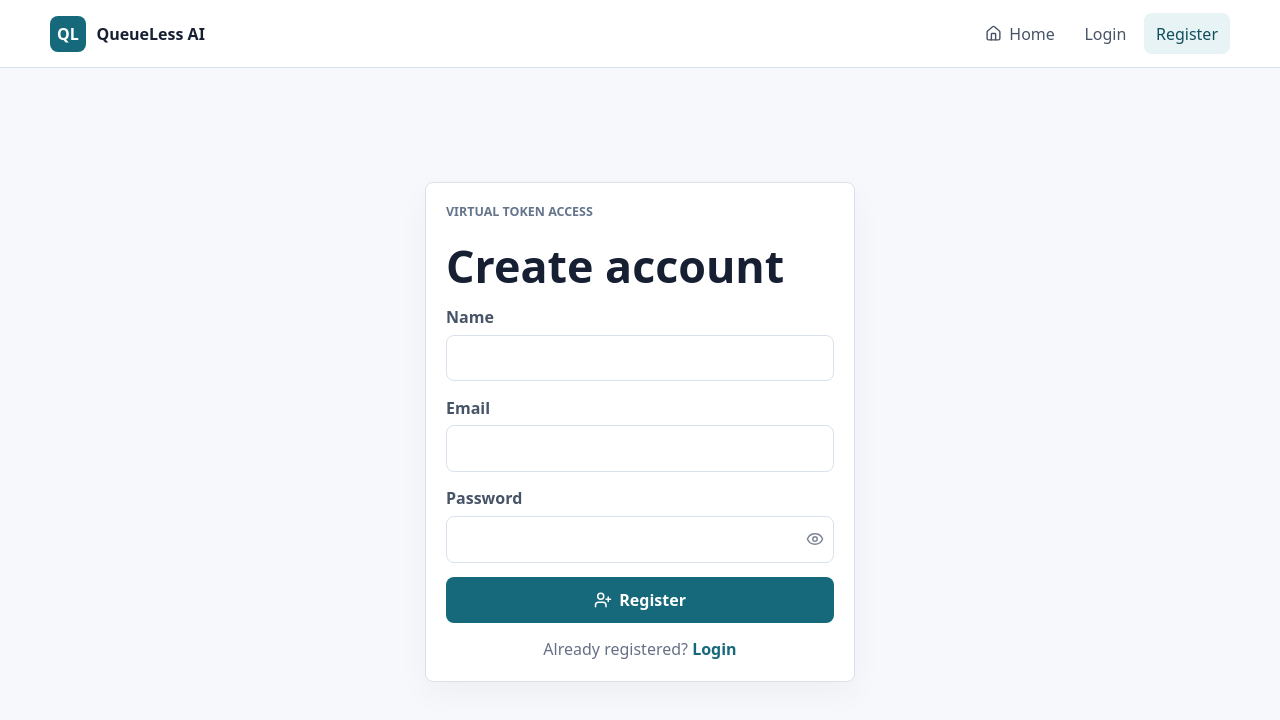
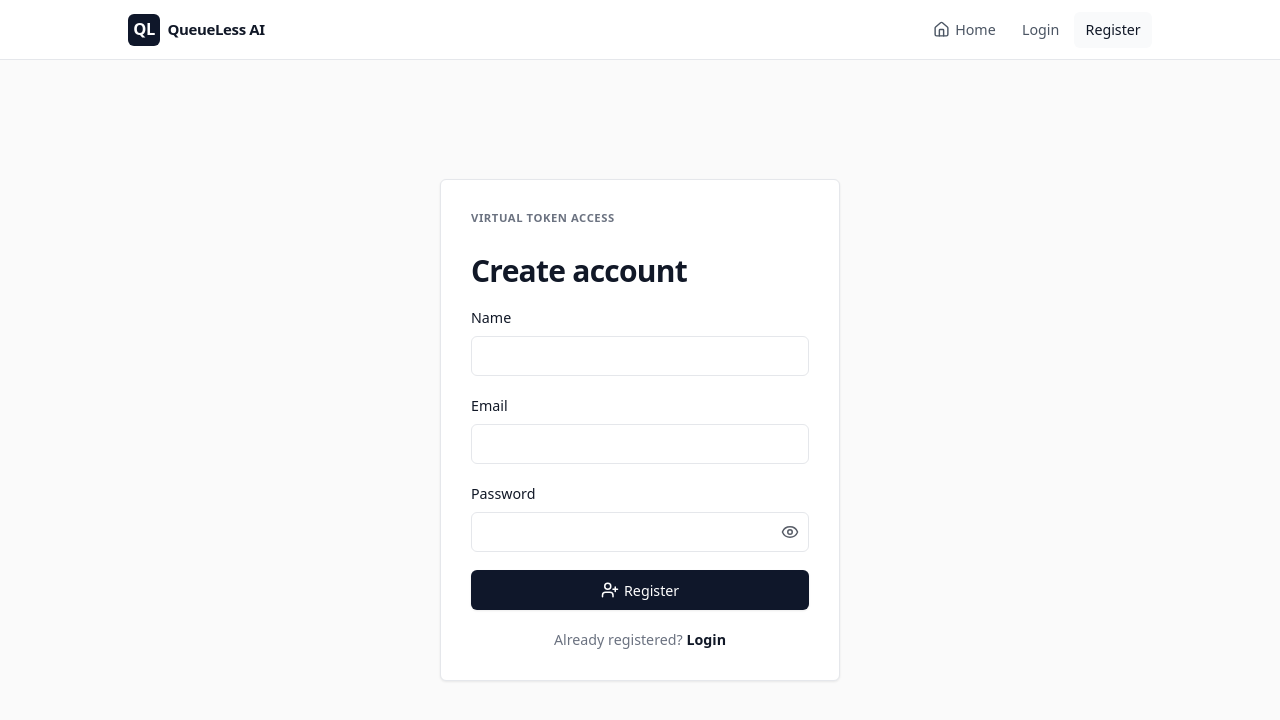
Before and after one commit to Sadikcserymec077/Queueless-Project, a React (Vite) app in the folder frontend/: page /register in a window 1280 px wide. Shown: the top 720 px of the page. Built offline with nearby package versions, Linux system fonts and the light colour scheme; no server answers.

Commit message:
ui: implement clean minimal monochrome professional design

```diff
--- a/frontend/src/styles.css
+++ b/frontend/src/styles.css
@@ -1,20 +1,22 @@
 :root {
-  color: #172033;
-  background: #f6f8fb;
-  font-family: Inter, ui-sans-serif, system-ui, -apple-system, BlinkMacSystemFont, "Segoe UI", sans-serif;
-  font-size: 16px;
+  color: #111827;
+  background: #fafafa;
+  font-family: Inter, -apple-system, BlinkMacSystemFont, "Segoe UI", Roboto, Helvetica, Arial, sans-serif;
+  font-size: 15px;
   line-height: 1.5;
-  --ink: #172033;
-  --muted: #667085;
-  --line: #d9e2ec;
+  --ink: #111827;
+  --muted: #6b7280;
+  --line: #e5e7eb;
   --surface: #ffffff;
-  --surface-soft: #f8fafc;
-  --primary: #16697a;
-  --primary-dark: #0f4f5b;
-  --success: #1f9d6a;
-  --warning: #d99036;
-  --danger: #d95f45;
-  --info: #4f46e5;
+  --surface-soft: #f9fafb;
+  --primary: #0f172a;
+  --primary-dark: #000000;
+  --success: #059669;
+  --warning: #d97706;
+  --danger: #dc2626;
+  --info: #2563eb;
+  --radius: 6px;
+  --shadow: 0 1px 3px 0 rgba(0, 0, 0, 0.05), 0 1px 2px 0 rgba(0, 0, 0, 0.03);
 }
 
 * {
@@ -25,7 +27,9 @@ body {
   margin: 0;
   min-width: 320px;
   color: var(--ink);
-  background: #f6f8fb;
+  background: #fafafa;
+  -webkit-font-smoothing: antialiased;
+  -moz-osx-font-smoothing: grayscale;
 }
 
 a {
@@ -42,12 +46,19 @@ select {
 input,
 select {
   width: 100%;
-  min-height: 44px;
+  min-height: 40px;
   border: 1px solid var(--line);
-  border-radius: 8px;
-  padding: 0.65rem 0.8rem;
-  background: #ffffff;
+  border-radius: var(--radius);
+  padding: 0.5rem 0.75rem;
+  background: var(--surface);
   color: var(--ink);
+  transition: border-color 0.15s ease;
+}
+
+input:focus,
+select:focus {
+  outline: none;
+  border-color: #9ca3af;
 }
 
 table {
@@ -58,7 +69,7 @@ table {
 
 th,
 td {
-  padding: 0.85rem 1rem;
+  padding: 0.75rem 1rem;
   border-bottom: 1px solid var(--line);
   text-align: left;
   vertical-align: middle;
@@ -66,15 +77,18 @@ td {
 }
 
 th {
-  color: #475467;
-  font-size: 0.82rem;
+  color: #4b5563;
+  font-size: 0.8rem;
+  font-weight: 600;
   text-transform: uppercase;
+  letter-spacing: 0.025em;
+  background: var(--surface-soft);
 }
 
 .app-main {
-  width: min(1180px, calc(100% - 2rem));
+  width: min(1024px, calc(100% - 2rem));
   margin: 0 auto;
-  padding: 1.5rem 0 3rem;
+  padding: 2rem 0 4rem;
 }
 
 .top-nav {
@@ -84,35 +98,36 @@ th {
   display: flex;
   align-items: center;
   gap: 1rem;
-  min-height: 68px;
-  padding: 0.75rem max(1rem, calc((100vw - 1180px) / 2));
-  background: rgba(255, 255, 255, 0.94);
+  min-height: 60px;
+  padding: 0.5rem max(1rem, calc((100vw - 1024px) / 2));
+  background: var(--surface);
   border-bottom: 1px solid var(--line);
-  backdrop-filter: blur(14px);
 }
 
 .brand {
   display: inline-flex;
   align-items: center;
-  gap: 0.65rem;
-  font-weight: 800;
+  gap: 0.5rem;
+  font-weight: 700;
   flex: 0 0 auto;
+  letter-spacing: -0.025em;
 }
 
 .brand span {
   display: inline-grid;
   place-items: center;
-  width: 36px;
-  height: 36px;
-  border-radius: 8px;
+  width: 32px;
+  height: 32px;
+  border-radius: var(--radius);
   color: #ffffff;
   background: var(--primary);
+  font-size: 1.1rem;
 }
 
 .top-nav nav {
   display: flex;
   align-items: center;
-  gap: 0.35rem;
+  gap: 0.25rem;
   margin-left: auto;
 }
 
@@ -120,21 +135,24 @@ th {
 .text-button {
   display: inline-flex;
   align-items: center;
-  gap: 0.45rem;
-  min-height: 40px;
-  padding: 0.55rem 0.75rem;
+  gap: 0.35rem;
+  min-height: 36px;
+  padding: 0.4rem 0.75rem;
   border: 0;
-  border-radius: 8px;
-  color: #475467;
+  border-radius: var(--radius);
+  color: #4b5563;
   background: transparent;
   cursor: pointer;
+  font-size: 0.95rem;
+  font-weight: 500;
+  transition: all 0.15s ease;
 }
 
 .top-nav nav a.active,
 .top-nav nav a:hover,
 .text-button:hover {
-  color: var(--primary-dark);
-  background: #e7f3f5;
+  color: var(--ink);
+  background: var(--surface-soft);
 }
 
 .nav-toggle {
@@ -144,7 +162,7 @@ th {
 
 .page-stack {
   display: grid;
-  gap: 1.25rem;
+  gap: 1.5rem;
 }
 
 .page-heading,
@@ -157,13 +175,15 @@ th {
 
 .home-hero {
   align-items: center;
-  min-height: 280px;
-  padding: 2rem;
-  border-radius: 8px;
-  background:
-    linear-gradient(120deg, rgba(22, 105, 122, 0.92), rgba(23, 32, 51, 0.84)),
-    url("https://images.unsplash.com/photo-1576091160399-112ba8d25d1d?auto=format&fit=crop&w=1600&q=80") center / cover;
-  color: #ffffff;
+  min-height: 200px;
+  padding: 3rem 2rem;
+  border-radius: var(--radius);
+  background: var(--surface);
+  border: 1px solid var(--line);
+  color: var(--ink);
+  text-align: center;
+  flex-direction: column;
+  justify-content: center;
 }
 
 .home-hero h1,
@@ -171,37 +191,39 @@ th {
 .auth-card h1,
 .profile-band h1 {
   margin: 0;
-  font-weight: 800;
-  line-height: 1.1;
+  font-weight: 700;
+  letter-spacing: -0.025em;
+  line-height: 1.2;
 }
 
 .home-hero h1 {
-  font-size: clamp(2.4rem, 7vw, 5.2rem);
+  font-size: clamp(2rem, 5vw, 3.5rem);
 }
 
 .page-heading h1,
 .auth-card h1,
 .profile-band h1 {
-  font-size: clamp(1.8rem, 4vw, 2.8rem);
+  font-size: clamp(1.5rem, 3vw, 2rem);
 }
 
 .lead-text {
-  max-width: 620px;
-  margin: 0.8rem 0 0;
-  color: rgba(255, 255, 255, 0.88);
-  font-size: 1.1rem;
+  max-width: 600px;
+  margin: 1rem auto 1.5rem;
+  color: var(--muted);
+  font-size: 1.05rem;
 }
 
 .eyebrow {
-  margin: 0 0 0.35rem;
-  color: #64748b;
-  font-size: 0.78rem;
-  font-weight: 800;
+  margin: 0 0 0.5rem;
+  color: var(--muted);
+  font-size: 0.75rem;
+  font-weight: 600;
   text-transform: uppercase;
+  letter-spacing: 0.05em;
 }
 
 .home-hero .eyebrow {
-  color: #aee5df;
+  color: var(--muted);
 }
 
 .hero-actions,
@@ -210,7 +232,8 @@ th {
 .row-actions {
   display: flex;
   align-items: center;
-  gap: 0.65rem;
+  justify-content: center;
+  gap: 0.75rem;
   flex-wrap: wrap;
 }
 
@@ -220,13 +243,16 @@ th {
   display: inline-flex;
   align-items: center;
   justify-content: center;
-  gap: 0.45rem;
-  min-height: 42px;
+  gap: 0.35rem;
+  min-height: 40px;
   border: 1px solid transparent;
-  border-radius: 8px;
-  padding: 0.62rem 0.9rem;
-  font-weight: 750;
+  border-radius: var(--radius);
+  padding: 0.5rem 1rem;
+  font-weight: 500;
+  font-size: 0.95rem;
   cursor: pointer;
+  transition: all 0.15s ease;
+  box-shadow: var(--shadow);
 }
 
 .primary-action {
@@ -239,9 +265,13 @@ th {
 }
 
 .secondary-action {
-  color: var(--primary-dark);
-  background: #ffffff;
+  color: var(--ink);
+  background: var(--surface);
   border-color: var(--line);
+}
+
+.secondary-action:hover {
+  background: var(--surface-soft);
 }
 
 .danger-action {
@@ -249,23 +279,32 @@ th {
   background: var(--danger);
 }
 
+.danger-action:hover {
+  background: #b91c1c;
+}
+
 .primary-action:disabled,
 .secondary-action:disabled,
 .danger-action:disabled {
-  opacity: 0.55;
+  opacity: 0.6;
   cursor: not-allowed;
 }
 
 .icon-button {
   display: inline-grid;
   place-items: center;
-  width: 40px;
-  height: 40px;
+  width: 36px;
+  height: 36px;
   border: 1px solid var(--line);
-  border-radius: 8px;
-  color: var(--primary-dark);
-  background: #ffffff;
+  border-radius: var(--radius);
+  color: var(--ink);
+  background: var(--surface);
   cursor: pointer;
+  transition: all 0.15s ease;
+}
+
+.icon-button:hover {
+  background: var(--surface-soft);
 }
 
 .icon-button.danger {
@@ -276,27 +315,33 @@ th {
 .management-form {
   display: grid;
   grid-template-columns: 1fr auto;
-  gap: 0.75rem;
+  gap: 1rem;
   align-items: center;
 }
 
 .management-form {
   grid-template-columns: repeat(3, minmax(0, 1fr)) auto;
-  padding: 1rem;
+  padding: 1.25rem;
   border: 1px solid var(--line);
-  border-radius: 8px;
+  border-radius: var(--radius);
   background: var(--surface);
+  box-shadow: var(--shadow);
 }
 
 .search-box {
   display: flex;
   align-items: center;
   gap: 0.5rem;
-  min-height: 44px;
-  padding: 0 0.8rem;
+  min-height: 40px;
+  padding: 0 0.75rem;
   border: 1px solid var(--line);
-  border-radius: 8px;
-  background: #ffffff;
+  border-radius: var(--radius);
+  background: var(--surface);
+  transition: border-color 0.15s ease;
+}
+
+.search-box:focus-within {
+  border-color: #9ca3af;
 }
 
 .search-box input {
@@ -304,14 +349,15 @@ th {
   padding: 0;
   border: 0;
   outline: 0;
+  box-shadow: none;
 }
 
 .entity-grid,
 .stats-grid,
 .chart-grid {
   display: grid;
-  grid-template-columns: repeat(auto-fit, minmax(240px, 1fr));
-  gap: 1rem;
+  grid-template-columns: repeat(auto-fill, minmax(280px, 1fr));
+  gap: 1.25rem;
 }
 
 .entity-card,
@@ -325,15 +371,15 @@ th {
 .profile-band,
 .queue-panel {
   border: 1px solid var(--line);
-  border-radius: 8px;
+  border-radius: var(--radius);
   background: var(--surface);
-  box-shadow: 0 12px 32px rgba(15, 23, 42, 0.04);
+  box-shadow: var(--shadow);
 }
 
 .entity-card {
   display: grid;
-  gap: 0.75rem;
-  padding: 1rem;
+  gap: 1rem;
+  padding: 1.25rem;
 }
 
 .entity-card h2,
@@ -343,28 +389,32 @@ th {
 .empty-state h2 {
   margin: 0;
   font-size: 1.1rem;
+  font-weight: 600;
+  letter-spacing: -0.01em;
 }
 
 .entity-card p {
   margin: 0;
   color: var(--muted);
+  font-size: 0.95rem;
 }
 
 .entity-icon {
   display: inline-grid;
   place-items: center;
-  width: 44px;
-  height: 44px;
-  border-radius: 8px;
-  color: var(--primary);
-  background: #e7f3f5;
+  width: 40px;
+  height: 40px;
+  border-radius: var(--radius);
+  color: var(--ink);
+  background: var(--surface-soft);
+  border: 1px solid var(--line);
 }
 
 .compact-metrics,
 .token-meta {
   display: grid;
   grid-template-columns: repeat(2, minmax(0, 1fr));
-  gap: 0.75rem;
+  gap: 0.5rem;
   margin: 0;
 }
 
@@ -375,8 +425,9 @@ th {
 .compact-metrics div,
 .token-meta div {
   padding: 0.75rem;
-  border-radius: 8px;
+  border-radius: var(--radius);
   background: var(--surface-soft);
+  border: 1px solid var(--line);
 }
 
 dt {
@@ -384,60 +435,71 @@ dt {
   align-items: center;
   gap: 0.35rem;
   color: var(--muted);
-  font-size: 0.8rem;
+  font-size: 0.75rem;
+  font-weight: 500;
 }
 
 dd {
   margin: 0.25rem 0 0;
-  font-weight: 800;
+  font-weight: 600;
+  color: var(--ink);
 }
 
 .inline-link {
   display: inline-flex;
   align-items: center;
   gap: 0.35rem;
-  color: var(--primary);
-  font-weight: 750;
+  color: var(--ink);
+  font-weight: 600;
+  font-size: 0.95rem;
+}
+
+.inline-link:hover {
+  text-decoration: underline;
 }
 
 .stats-card {
   display: flex;
   align-items: center;
-  gap: 0.9rem;
-  padding: 1rem;
+  gap: 1rem;
+  padding: 1.25rem;
 }
 
 .stats-card p {
   margin: 0;
   color: var(--muted);
   font-size: 0.85rem;
+  font-weight: 500;
 }
 
 .stats-card strong {
   display: block;
-  margin-top: 0.15rem;
-  font-size: 1.65rem;
+  margin-top: 0.25rem;
+  font-size: 1.5rem;
+  font-weight: 700;
+  letter-spacing: -0.025em;
 }
 
 .stats-icon {
   display: inline-grid;
   place-items: center;
-  width: 44px;
-  height: 44px;
-  border-radius: 8px;
-  color: #ffffff;
-  background: var(--primary);
+  width: 40px;
+  height: 40px;
+  border-radius: var(--radius);
+  color: var(--ink);
+  background: var(--surface-soft);
+  border: 1px solid var(--line);
 }
 
-.stats-success .stats-icon { background: var(--success); }
-.stats-warning .stats-icon { background: var(--warning); }
-.stats-danger .stats-icon { background: var(--danger); }
-.stats-info .stats-icon { background: var(--info); }
+.stats-success .stats-icon { color: var(--success); }
+.stats-warning .stats-icon { color: var(--warning); }
+.stats-danger .stats-icon { color: var(--danger); }
+.stats-info .stats-icon { color: var(--info); }
 
 .token-card {
   display: grid;
-  gap: 1rem;
-  padding: 1rem;
+  gap: 1.5rem;
+  padding: 1.5rem;
 }
 
 .token-card-head,
@@ -450,35 +512,43 @@ dd {
 
 .token-card h2 {
   margin: 0;
-  font-size: clamp(1.7rem, 5vw, 3rem);
+  font-size: clamp(2rem, 5vw, 3.5rem);
+  font-weight: 700;
+  letter-spacing: -0.05em;
 }
 
 .token-footer {
   color: var(--muted);
+  font-size: 0.95rem;
 }
 
 .token-footer img {
-  width: 112px;
-  height: 112px;
+  width: 100px;
+  height: 100px;
   border: 1px solid var(--line);
-  border-radius: 8px;
+  border-radius: var(--radius);
+  background: #fff;
+  padding: 4px;
 }
 
 .status-pill {
   display: inline-flex;
   align-items: center;
-  min-height: 28px;
-  border-radius: 999px;
-  padding: 0.25rem 0.65rem;
-  font-size: 0.76rem;
-  font-weight: 800;
+  min-height: 24px;
+  border-radius: 4px;
+  padding: 0.25rem 0.5rem;
+  font-size: 0.75rem;
+  font-weight: 600;
+  text-transform: uppercase;
+  letter-spacing: 0.05em;
+  border: 1px solid transparent;
 }
 
-.pill-success { color: #116149; background: #dcf8ea; }
-.pill-warning { color: #8a4a08; background: #fff3d7; }
-.pill-info { color: #185c99; background: #e2f0ff; }
-.pill-danger { color: #9d2d20; background: #ffe4de; }
-.pill-muted { color: #475467; background: #edf2f7; }
+.pill-success { color: var(--success); background: #ecfdf5; border-color: #a7f3d0; }
+.pill-warning { color: var(--warning); background: #fffbeb; border-color: #fde68a; }
+.pill-info { color: var(--info); background: #eff6ff; border-color: #bfdbfe; }
+.pill-danger { color: var(--danger); background: #fef2f2; border-color: #fecaca; }
+.pill-muted { color: var(--muted); background: #f3f4f6; border-color: #e5e7eb; }
 
 .auth-layout {
   display: grid;
@@ -488,27 +558,33 @@ dd {
 
 .auth-card {
   display: grid;
-  gap: 0.9rem;
-  width: min(430px, 100%);
-  padding: 1.25rem;
+  gap: 1.25rem;
+  width: min(400px, 100%);
+  padding: 2rem;
 }
 
 .auth-card label {
   display: grid;
-  gap: 0.35rem;
-  color: #475467;
-  font-weight: 700;
+  gap: 0.5rem;
+  color: var(--ink);
+  font-weight: 500;
+  font-size: 0.95rem;
 }
 
 .auth-note {
   margin: 0;
   color: var(--muted);
   text-align: center;
+  font-size: 0.95rem;
 }
 
 .auth-note a {
-  color: var(--primary);
-  font-weight: 800;
+  color: var(--ink);
+  font-weight: 600;
+}
+
+.auth-note a:hover {
+  text-decoration: underline;
 }
 
 .queue-panel {
@@ -517,7 +593,7 @@ dd {
 }
 
 .queue-panel div {
-  padding: 1rem;
+  padding: 1.25rem;
   border-right: 1px solid var(--line);
 }
 
@@ -529,73 +605,90 @@ dd {
   display: block;
   color: var(--muted);
   font-size: 0.85rem;
+  font-weight: 500;
 }
 
 .queue-panel strong {
   display: block;
   margin-top: 0.25rem;
-  font-size: 1.2rem;
+  font-size: 1.25rem;
+  font-weight: 600;
 }
 
 .data-section {
-  padding: 1rem;
+  padding: 1.25rem;
 }
 
 .data-section h2 {
-  margin-bottom: 0.75rem;
+  margin-bottom: 1rem;
 }
 
 .table-responsive {
   overflow-x: auto;
+  border: 1px solid var(--line);
+  border-radius: var(--radius);
+}
+
+.table-responsive table {
+  margin: -1px;
+  width: calc(100% + 2px);
 }
 
 .list-stack {
   display: grid;
-  gap: 0.75rem;
+  gap: 0.5rem;
 }
 
 .notification-row {
   display: flex;
   justify-content: space-between;
   gap: 1rem;
-  padding: 1rem;
+  padding: 1rem 1.25rem;
 }
 
 .notification-row p {
-  margin: 0.35rem 0;
+  margin: 0.25rem 0 0;
   color: var(--muted);
+  font-size: 0.95rem;
 }
 
 .notification-row span {
-  color: #667085;
-  font-size: 0.85rem;
+  color: var(--muted);
+  font-size: 0.8rem;
 }
 
 .notification-row.read {
-  background: #f8fafc;
+  background: var(--surface-soft);
+  opacity: 0.8;
 }
 
 .empty-state {
-  padding: 2rem;
+  padding: 3rem 2rem;
   text-align: center;
 }
 
 .empty-state p {
-  margin: 0.45rem auto 1rem;
-  max-width: 520px;
+  margin: 0.5rem auto 1.5rem;
+  max-width: 480px;
   color: var(--muted);
 }
 
 .profile-band {
   display: flex;
   align-items: center;
-  gap: 1rem;
-  padding: 1.25rem;
+  gap: 1.25rem;
+  padding: 1.5rem;
 }
 
 .profile-band > svg {
   flex: 0 0 auto;
-  color: var(--primary);
+  color: var(--ink);
+  background: var(--surface-soft);
+  padding: 0.5rem;
+  border-radius: var(--radius);
+  width: 48px;
+  height: 48px;
+  border: 1px solid var(--line);
 }
 
 .profile-band p {
@@ -612,25 +705,55 @@ dd {
 .admin-shortcuts a {
   display: grid;
   place-items: center;
-  min-height: 92px;
+  min-height: 80px;
   border: 1px solid var(--line);
-  border-radius: 8px;
+  border-radius: var(--radius);
   background: var(--surface);
-  color: var(--primary-dark);
-  font-weight: 800;
+  color: var(--ink);
+  font-weight: 600;
+  transition: all 0.15s ease;
+  box-shadow: var(--shadow);
+}
+
+.admin-shortcuts a:hover {
+  background: var(--surface-soft);
 }
 
 .chart-panel {
   min-height: 320px;
-  padding: 1rem;
+  padding: 1.25rem;
 }
 
 .chart-panel h2 {
-  margin-bottom: 0.75rem;
+  margin-bottom: 1rem;
 }
 
 .chart-panel canvas {
   max-height: 250px;
+}
+
+/* Alert Boxes for Auth pages */
+.alert {
+  padding: 0.75rem 1rem;
+  border-radius: var(--radius);
+  font-size: 0.9rem;
+  font-weight: 500;
+  border: 1px solid transparent;
+}
+.alert-danger {
+  background: #fef2f2;
+  color: var(--danger);
+  border-color: #fecaca;
+}
+.alert-success {
+  background: #ecfdf5;
+  color: var(--success);
+  border-color: #a7f3d0;
+}
+.alert-warning {
+  background: #fffbeb;
+  color: var(--warning);
+  border-color: #fde68a;
 }
 
 @media (max-width: 820px) {
@@ -648,6 +771,7 @@ dd {
     align-items: stretch;
     flex-direction: column;
     margin-left: 0;
+    margin-top: 0.5rem;
   }
 
   .top-nav nav.open {
@@ -655,7 +779,6 @@ dd {
   }
 
   .page-heading,
-  .home-hero,
   .token-card-head,
   .token-footer {
     align-items: flex-start;
```
